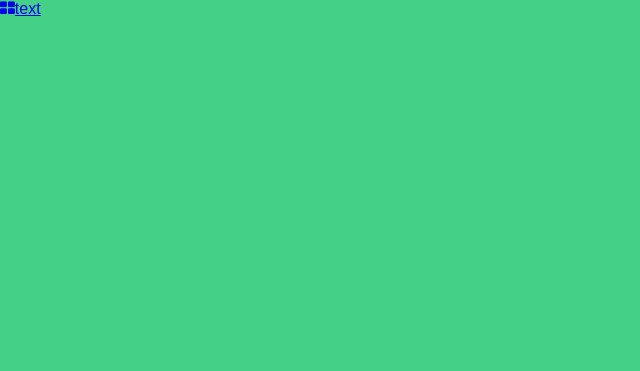
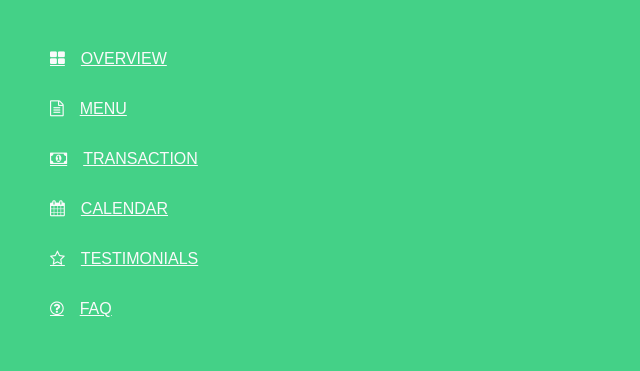
Before and after one commit to KestisJan/Food-delivery-project, a website: page index.html in a window 1280 px wide. Shown: the whole page, without its empty margins (0-640 px from the left). Drawn offline with Linux system fonts and the light colour scheme; a web font is replaced by a local one.

Commit message:
Left-side-menu
Fixed position and added a little bit of style

```diff
--- a/css/base/layout.css
+++ b/css/base/layout.css
@@ -0,0 +1,12 @@
+.left-container {
+    display: flex;
+    flex-direction: column;
+    gap: 2em;
+    padding: 50px;
+}
+
+.left-container a {
+    display: flex;
+    gap: 1em;
+    color: var(--color-3);
+}
--- a/css/pages/Home.css
+++ b/css/pages/Home.css
@@ -1,5 +1,13 @@
+/* BASE */
 @import '../base/base.css';
 
+/* LAYOUT */
+@import '../base/layout.css';
+
+/* BUTTONS */
+@import '../components/buttons.css';
+
+/* VENDOR */
 @import '../vendor/font-awesome.min.css';
 
 
--- a/index.html
+++ b/index.html
@@ -8,6 +8,13 @@
     <title>Document</title>
 </head>
 <body>
-    <a href="#"><i class="fa fa-th-large" aria-hidden="true"></i>text</a>
+    <nav class="left-container">
+        <a href="#"><i class="fa fa-th-large"></i>OVERVIEW</a>
+        <a href="#"><i class="fa fa-file-text-o"></i>MENU</a>
+        <a href="#"><i class="fa fa-money"></i>TRANSACTION</a>
+        <a href="#"><i class="fa fa-calendar"></i>CALENDAR</a>
+        <a href="#"><i class="fa fa-star-o"></i>TESTIMONIALS</a>
+        <a href="#"><i class="fa fa-question-circle-o"></i>FAQ</a>
+    </nav>
 </body>
 </html>
```
